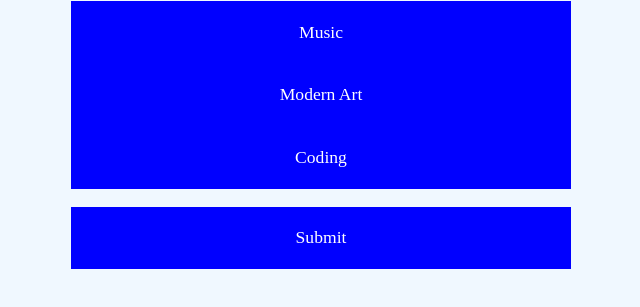
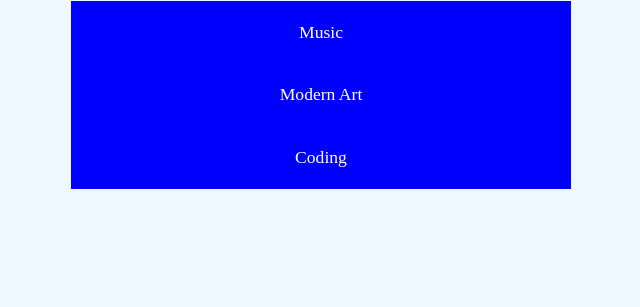
Before and after one commit to Harsh-Repository/upGradHackathon1, a plain HTML site: page index.html in a window 1280 px wide. Shown: the part 79-386 px from the top of the page, without its empty margins (319-959 px from the left). Drawn offline with Linux system fonts and the light colour scheme.

Commit message:
Update index.html

```diff
--- a/index.html
+++ b/index.html
@@ -46,7 +46,7 @@
           </ul>
         </div>
       </div> -->
-      <button id="submit">Submit</button>
+      <!-- <button id="submit">Submit</button> -->
     </div>
     <script type="module" src="js/index.js"></script>
   </body>
```
